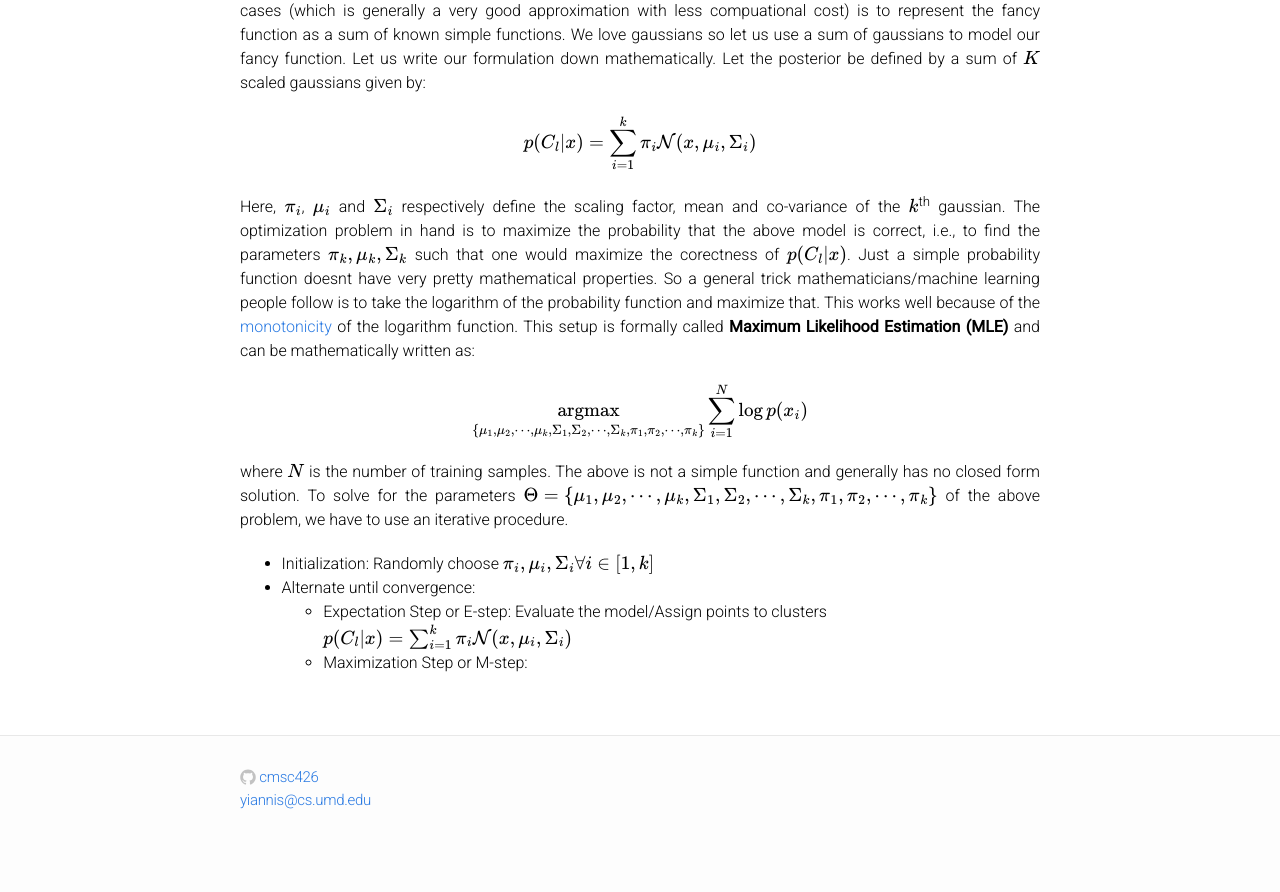
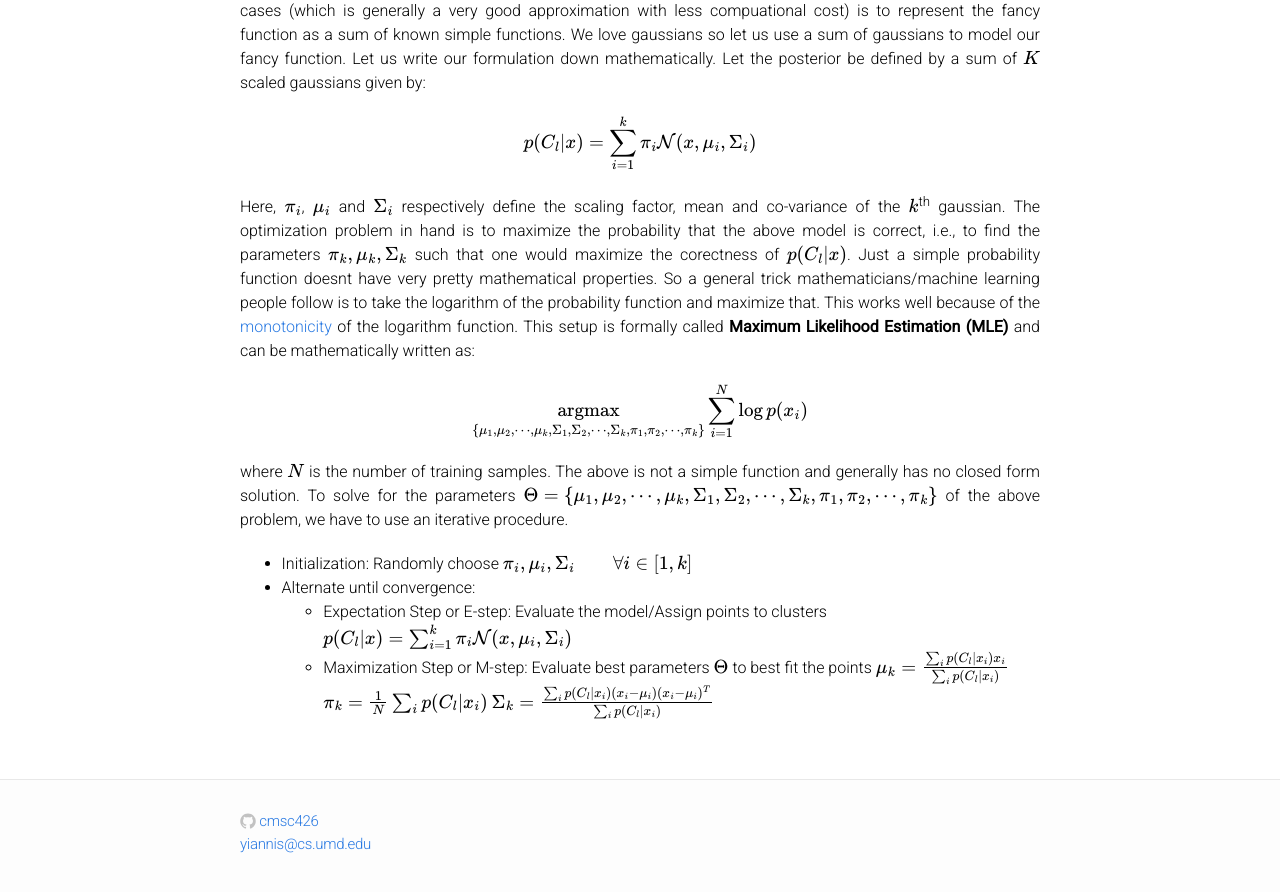
Before and after one commit to cmsc426/cmsc426.github.io, a Jekyll site: the page built from colorseg.md, in a window 1280 px wide and 900 px high, scrolled down 10780 px. Shown: the top 892 px of the window. Built offline with Jekyll 4.4.1, drawn with Linux system fonts in a browser that asks for light colours; formulas are drawn with MathJax 3; before the commit the page ends 11636 px from its top, so only the background shows below that.

Commit message:
Changed colorseg

```diff
--- a/colorseg.md
+++ b/colorseg.md
@@ -256,8 +256,17 @@ $$
 where $$N$$ is the number of training samples. The above is not a simple function and generally has no closed form solution. To solve for the parameters $$\Theta = \{ \mu_1, \mu_2, \cdots, \mu_k, \Sigma_1, \Sigma_2, \cdots, \Sigma_k, \pi_1, \pi_2, \cdots, \pi_k\}$$ of the above problem, we have to use an iterative procedure.
 
 - Initialization:
-Randomly choose $$\pi_i, \mu_i, \Sigma_i \forall i \in [1, k]$$
+Randomly choose $$\pi_i, \mu_i, \Sigma_i \qquad \forall i \in [1, k]$$
 - Alternate until convergence:
 	- Expectation Step or E-step: Evaluate the model/Assign points to clusters
 		$$ p(C_l \vert x) = \sum_{i=1}^k \pi_i \mathcal{N}(x, \mu_i, \Sigma_i) $$
-	- Maximization Step or M-step:
+	- Maximization Step or M-step: Evaluate best parameters $$ \Theta $$ to best fit the points
+	$$
+	\mu_k = \frac{\sum_i p(C_l \vert x_i)x_i}{\sum_i p(C_l \vert x_i)}
+	$$
+	$$
+	\pi_k = \frac{1}{N}\sum_i p(C_l \vert x_i)
+	$$
+	$$
+	\Sigma_k = \frac{\sum_i p(C_l \vert x_i)(x_i-\mu_i)(x_i-\mu_i)^T}{\sum_i p(C_l \vert x_i)}
+	$$
```
